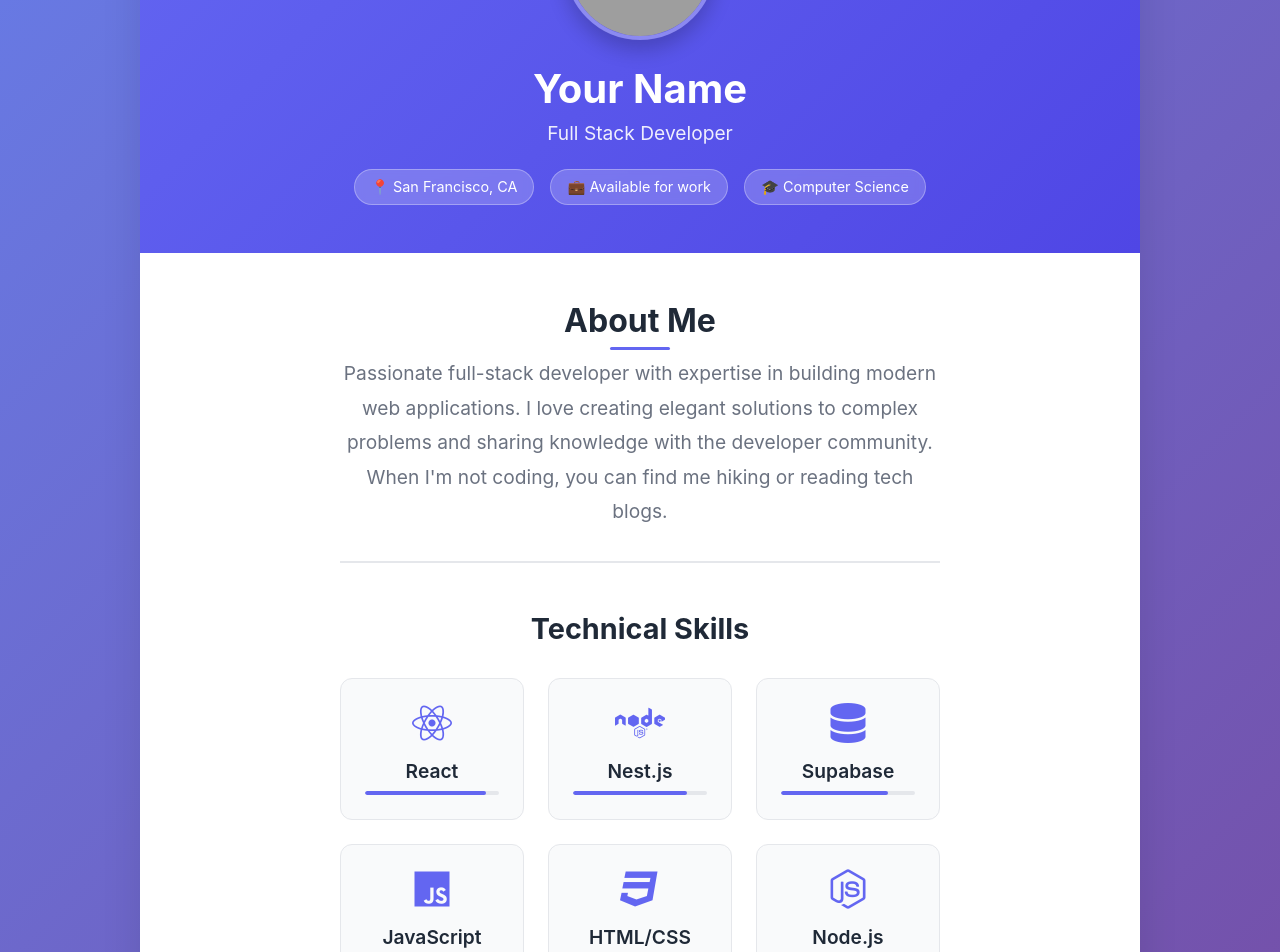
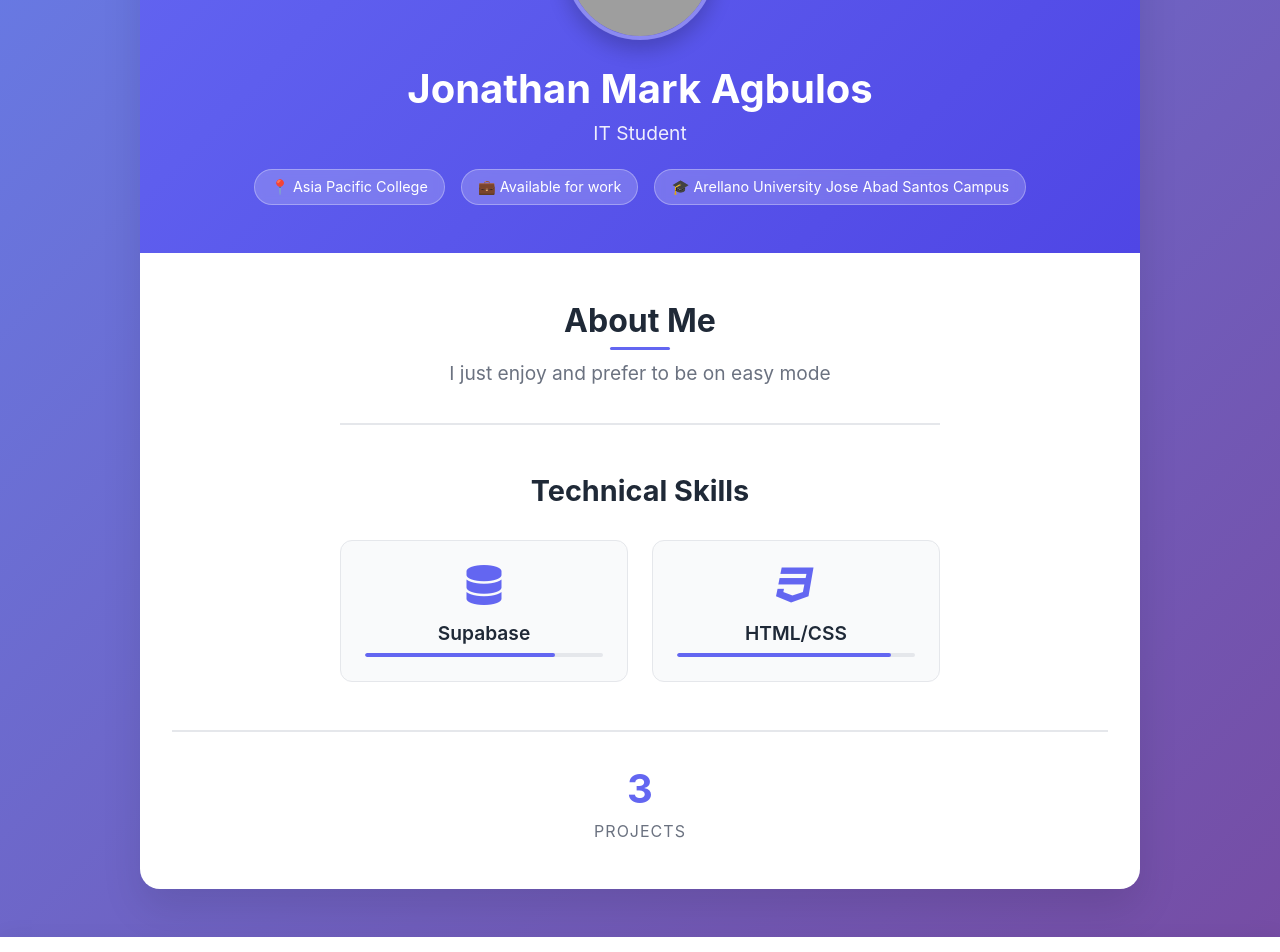
Before and after one commit to JonMarkA/webprog-it242-react-flask-supabase, a React (Create React App) app in the folder individual-task/frontend/: page / in a window 1280 px wide. Shown: the part 280-1232 px from the top of the page. Built offline with nearby package versions, Linux system fonts and the light colour scheme; grey boxes are pictures that could not be loaded.

Commit message:
committtsss

```diff
--- a/individual-task/frontend/src/App.js
+++ b/individual-task/frontend/src/App.js
@@ -47,14 +47,11 @@ function App() {
         <div className="container">
           <p>&copy; 2024 Your Portfolio. Powered by React & Vercel</p>
           <div className="social-links">
-            <a href="#" target="_blank" rel="noopener noreferrer">
+            <a href="https://github.com/JonMarkA" target="_blank" rel="noopener noreferrer">
               <i className="fab fa-github"></i>
             </a>
-            <a href="#" target="_blank" rel="noopener noreferrer">
+            <a href="https://www.linkedin.com/in/dyonasito/" target="_blank" rel="noopener noreferrer">
               <i className="fab fa-linkedin"></i>
-            </a>
-            <a href="#" target="_blank" rel="noopener noreferrer">
-              <i className="fab fa-twitter"></i>
             </a>
           </div>
         </div>
--- a/individual-task/frontend/src/components/Profile.js
+++ b/individual-task/frontend/src/components/Profile.js
@@ -1,23 +1,17 @@
 // frontend/src/components/Profile.js
-import React, { useState, useEffect } from 'react';
+import React, { useEffect } from 'react';
 import './Profile.css';
 
 function Profile() {
-  const [skills, setSkills] = useState([
-    { name: 'React', level: 90, icon: 'fab fa-react' },
-    { name: 'Nest.js', level: 85, icon: 'fab fa-node' },
+  // Removed setSkills and setStats since they're not being used
+  const skills = [
     { name: 'Supabase', level: 80, icon: 'fas fa-database' },
-    { name: 'JavaScript', level: 95, icon: 'fab fa-js' },
-    { name: 'HTML/CSS', level: 90, icon: 'fab fa-css3' },
-    { name: 'Node.js', level: 85, icon: 'fab fa-node-js' }
-  ]);
+    { name: 'HTML/CSS', level: 90, icon: 'fab fa-css3' }
+  ];
 
-  const [stats, setStats] = useState([
-    { value: '3+', label: 'Years Experience' },
-    { value: '20+', label: 'Projects' },
-    { value: '15+', label: 'Clients' },
-    { value: '5', label: 'Certifications' }
-  ]);
+  const stats = [
+    { value: '3', label: 'Projects' },
+  ];
 
   // Animate skill bars on mount
   useEffect(() => {
@@ -44,12 +38,12 @@ function Profile() {
             }}
           />
         </div>
-        <h1>Your Name</h1>
-        <p className="profile-title">Full Stack Developer</p>
+        <h1>Jonathan Mark Agbulos</h1>
+        <p className="profile-title">IT Student</p>
         <div className="profile-badges">
-          <span className="badge">📍 San Francisco, CA</span>
+          <span className="badge">📍 Asia Pacific College</span>
           <span className="badge">💼 Available for work</span>
-          <span className="badge">🎓 Computer Science</span>
+          <span className="badge">🎓 Arellano University Jose Abad Santos Campus</span>
         </div>
       </div>
 
@@ -59,9 +53,7 @@ function Profile() {
         <div className="bio-section">
           <h2>About Me</h2>
           <p>
-            Passionate full-stack developer with expertise in building modern web applications.
-            I love creating elegant solutions to complex problems and sharing knowledge with the
-            developer community. When I'm not coding, you can find me hiking or reading tech blogs.
+            I just enjoy and prefer to be on easy mode
           </p>
         </div>
 
```
